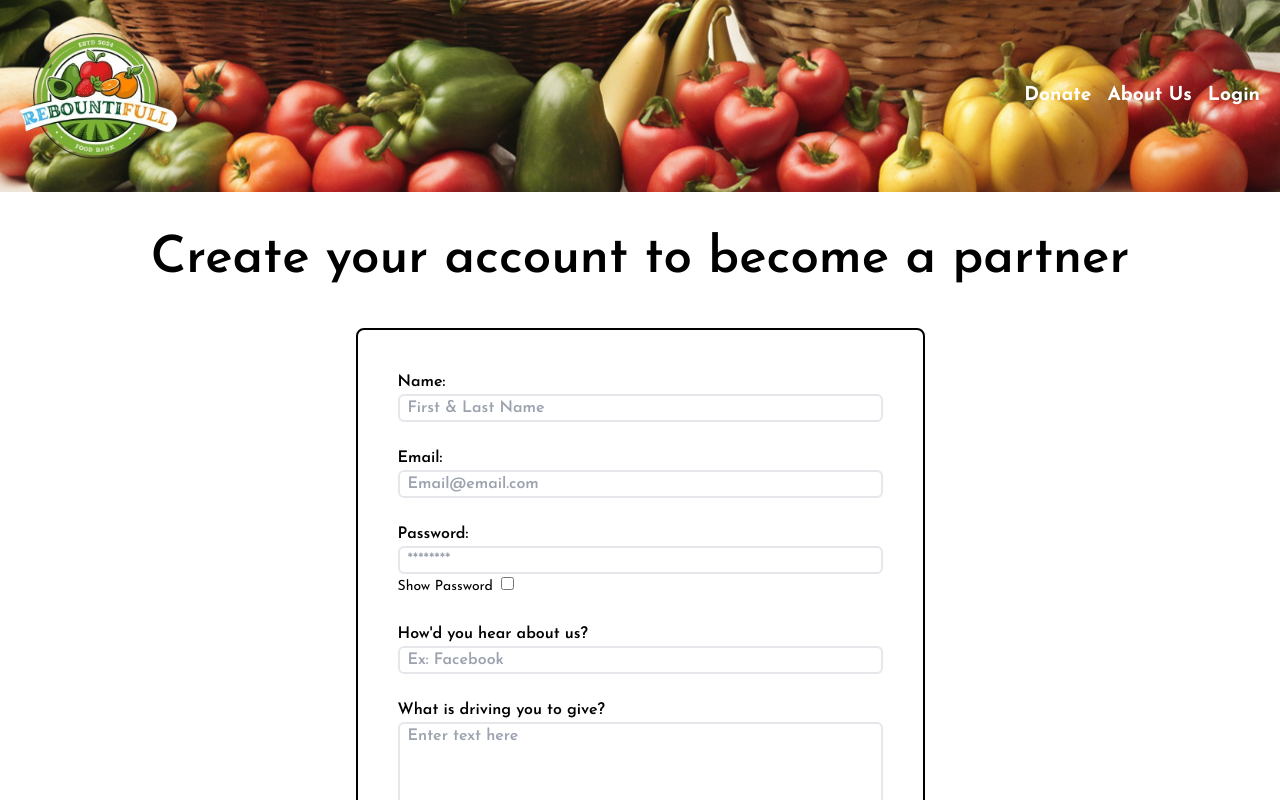
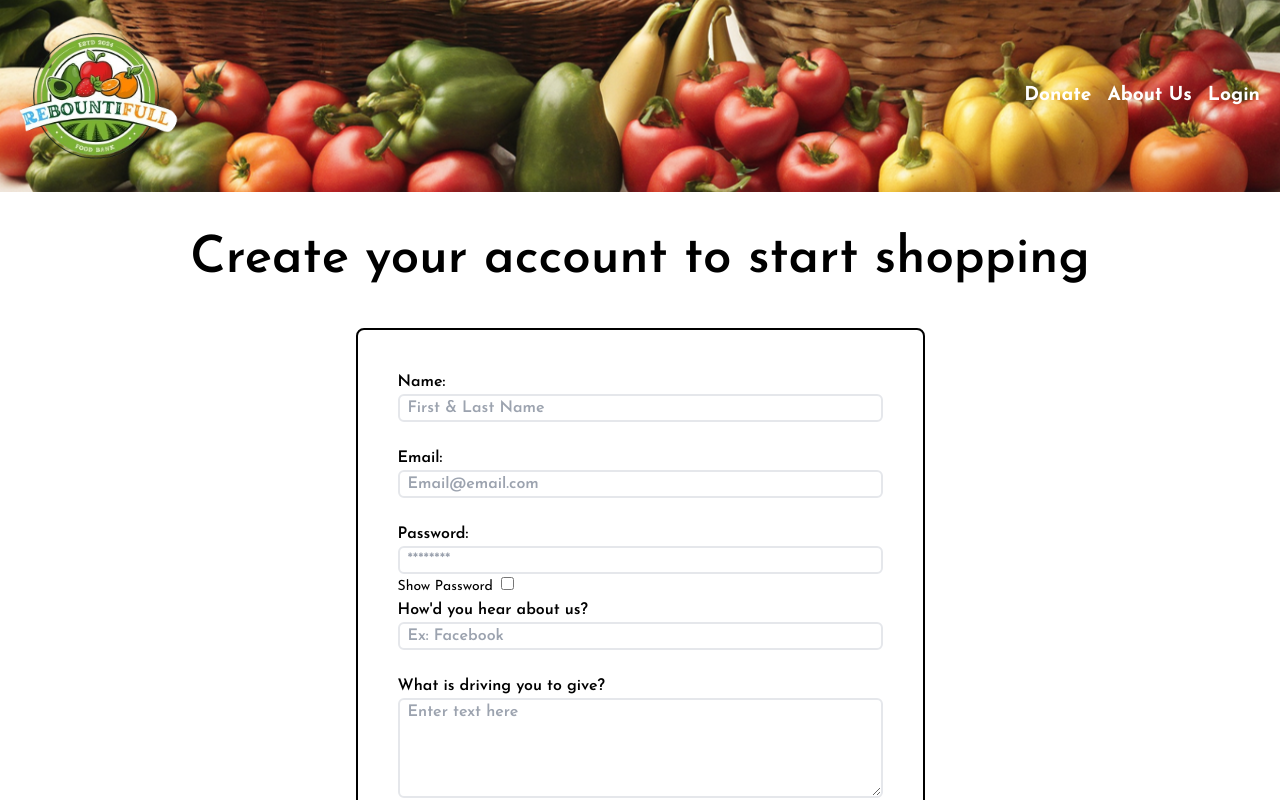
Before and after one commit to sareacct91/ReBountiFull, a React (Vite) app in the folder client/: page /signup/client in a window 1280 px wide. Shown: the top 800 px of the page. Built offline with nearby package versions, Linux system fonts and the light colour scheme; no server answers.

Commit message:
fixed some errors

```diff
--- a/client/src/components/Signup/client.jsx
+++ b/client/src/components/Signup/client.jsx
@@ -35,7 +35,6 @@ export default function Client() {
     setPassword(e.target.value);
     setSubmitted(false);
   };
-
 
   // Handling the source input change
   const handleSource = (e) => {
@@ -116,7 +115,7 @@ export default function Client() {
       <div className="flex h-screen flex-col items-center justify-evenly bg-white p-10 text-black">
         <div className="flex flex-col items-center justify-center">
           <h1 className="text-center">
-            Create your account to become a partner
+            Create your account to start shopping
           </h1>
           <div>
             {successMessage()}
@@ -168,10 +167,6 @@ export default function Client() {
                 onChange={() => setShowPassword((prev) => !prev)}
               />
             </div>
-
-            <p className="ml-1 text-sm"></p>
-
-            <br />
             <label htmlFor="company">How'd you hear about us?</label>
             <input
               className="rounded-md border-2 bg-white px-2 text-black"
```
